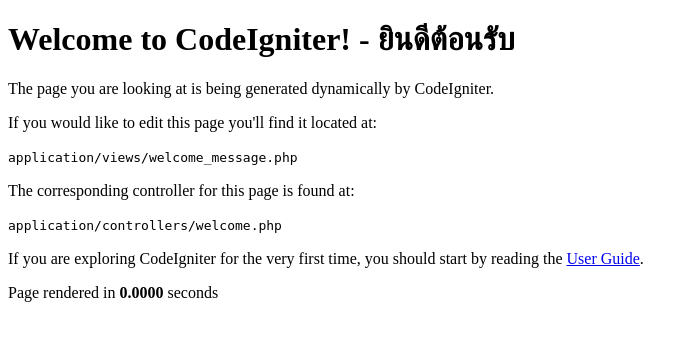
After one commit to zkan/greanhackerz, a CodeIgniter app: page /index.php/home/index in a window 1280 px wide. The commit adds this page. Shown: the top 341 px of the page, without its empty margins (0-695 px from the left). Run offline with CodeIgniter, Linux system fonts and the light colour scheme.

Commit message:
first mods to codeigniter

```diff
--- a/application/config/routes.php
+++ b/application/config/routes.php
@@ -38,7 +38,8 @@
 |
 */
 
-$route['default_controller'] = "welcome";
+//$route['default_controller'] = "welcome";
+$route['default_controller'] = "home";
 $route['404_override'] = '';
 
 
--- /dev/null
+++ b/application/controllers/home.php
@@ -0,0 +1,10 @@
+<?php if ( ! defined('BASEPATH')) exit('No direct script access allowed');
+
+class Home extends CI_Controller {
+
+  public function index()
+	{
+		$this->load->view('home');
+	}
+
+}
--- /dev/null
+++ b/application/views/home.php
@@ -0,0 +1,28 @@
+<!DOCTYPE html>
+<html lang="en">
+<head>
+  <meta charset="utf-8">
+  <title>ยินดีต้อนรับสู่เกรียนแฮกเกอร์</title>
+</head>
+<body>
+
+<div id="container">
+	<h1>Welcome to CodeIgniter! - ยินดีต้อนรับ</h1>
+
+	<div id="body">
+		<p>The page you are looking at is being generated dynamically by CodeIgniter.</p>
+
+		<p>If you would like to edit this page you'll find it located at:</p>
+		<code>application/views/welcome_message.php</code>
+
+		<p>The corresponding controller for this page is found at:</p>
+		<code>application/controllers/welcome.php</code>
+
+		<p>If you are exploring CodeIgniter for the very first time, you should start by reading the <a href="user_guide/">User Guide</a>.</p>
+	</div>
+
+	<p class="footer">Page rendered in <strong>{elapsed_time}</strong> seconds</p>
+</div>
+
+</body>
+</html>
--- a/application/views/welcome_message.php
+++ b/application/views/welcome_message.php
@@ -67,7 +67,7 @@
 <body>
 
 <div id="container">
-	<h1>Welcome to CodeIgniter!</h1>
+	<h1>Welcome to CodeIgniter! - ยินดีต้อนรับ</h1>
 
 	<div id="body">
 		<p>The page you are looking at is being generated dynamically by CodeIgniter.</p>
```
